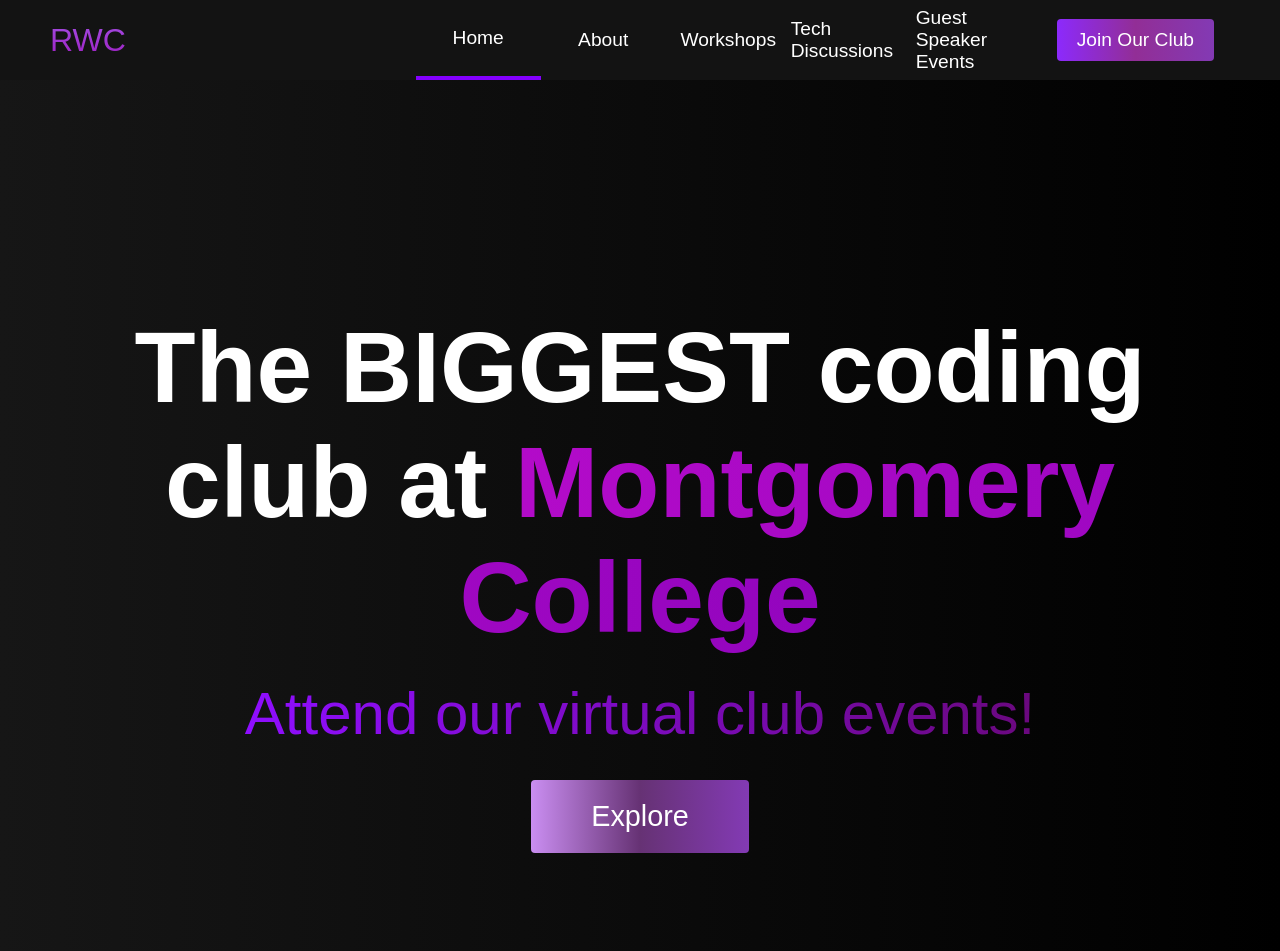
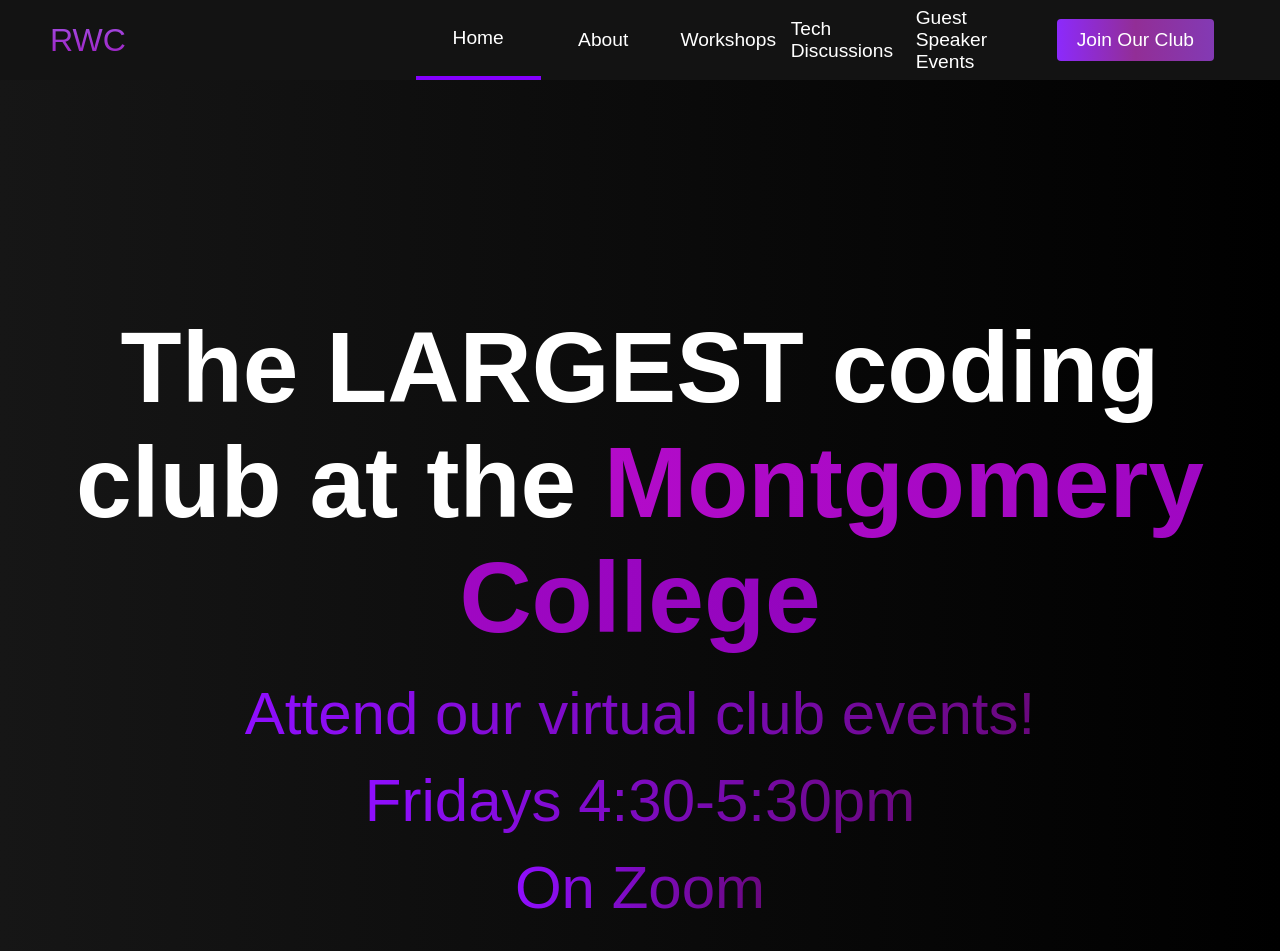
Before and after one commit to raptorswhocodemc/raptorswhocodemc.github.io, a plain HTML site: page index.html in a window 1280 px wide. Shown: the top 951 px of the page. Drawn offline with Linux system fonts and the light colour scheme.

Commit message:
Update index.html

```diff
--- a/index.html
+++ b/index.html
@@ -1,3 +1,7 @@
+<!-- Hello! This is the source code to a temporary website we made with all of our club's online resources.
+This page was made with HTML/CSS/JS. Made by students for students. Enjoy!
+Our GitHub is 'raptorswhocodemc'-->
+
 <!DOCTYPE html>
 <html lang="en">
   <head>
@@ -53,8 +57,12 @@
     <!-- Introduction Section -->
     <div class="hero" id="home">
       <div class="hero__container">
-        <h1 class="hero__heading">The BIGGEST coding club at <span>Montgomery College</span></h1>
+        <h1 class="hero__heading">The LARGEST coding club at the <span>Montgomery College</span></h1>
         <p class="hero__description">Attend our virtual club events!</p>
+        <br>
+        <p class="hero__description">Fridays 4:30-5:30pm</p>
+        <br>
+        <p class="hero__description">On Zoom</p>
         <button class="main__btn"><a href="#">Explore</a></button>
       </div>
     </div>
```
